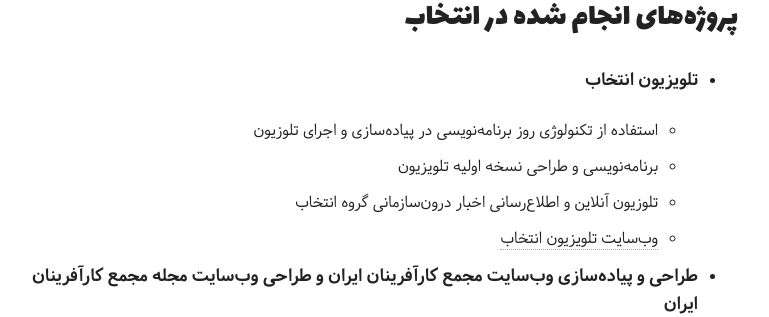
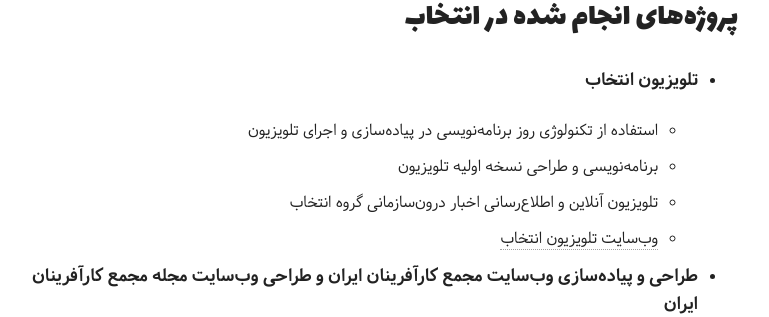
Before and after one commit to pooya-golchian/farsi, a Jekyll site: the page built from projects/index.md, in a window 1280 px wide and 900 px high, scrolled down 515 px. Shown: the part 141-458 px from the top of the window, without its empty margins (256-1025 px from the left). Built offline with Jekyll 4.4.1, drawn with Linux system fonts in a browser that asks for light colours; nearby versions of some CDN libraries.

Commit message:
correction on text

```diff
--- a/projects/index.md
+++ b/projects/index.md
@@ -16,9 +16,9 @@
 
 * **تلویزیون‌ انتخاب**
 
-  - استفاده از تکنولوژی روز برنامه‌نویسی در‍ پیاده‌سازی و اجرای تلوزیون
+  - استفاده از تکنولوژی روز برنامه‌نویسی در‍ پیاده‌سازی و اجرای تلویزیون
   - برنامه‌نویسی و طراحی نسخه اولیه تلویزیون
-  - تلوزیون آنلاین و اطلاع‌رسانی اخبار درون‌سازمانی گروه انتخاب
+  - تلویزیون آنلاین و اطلاع‌رسانی اخبار درون‌سازمانی گروه انتخاب
   - [وب‌سایت تلویزیون انتخاب](http://tv.entekhab.capital)
 
 * **طراحی و پیاده‌سازی وب‌سایت مجمع کار‌آفرینان ایران و طراحی وب‌سایت مجله مجمع کار‌آفرینان ایران**
```
